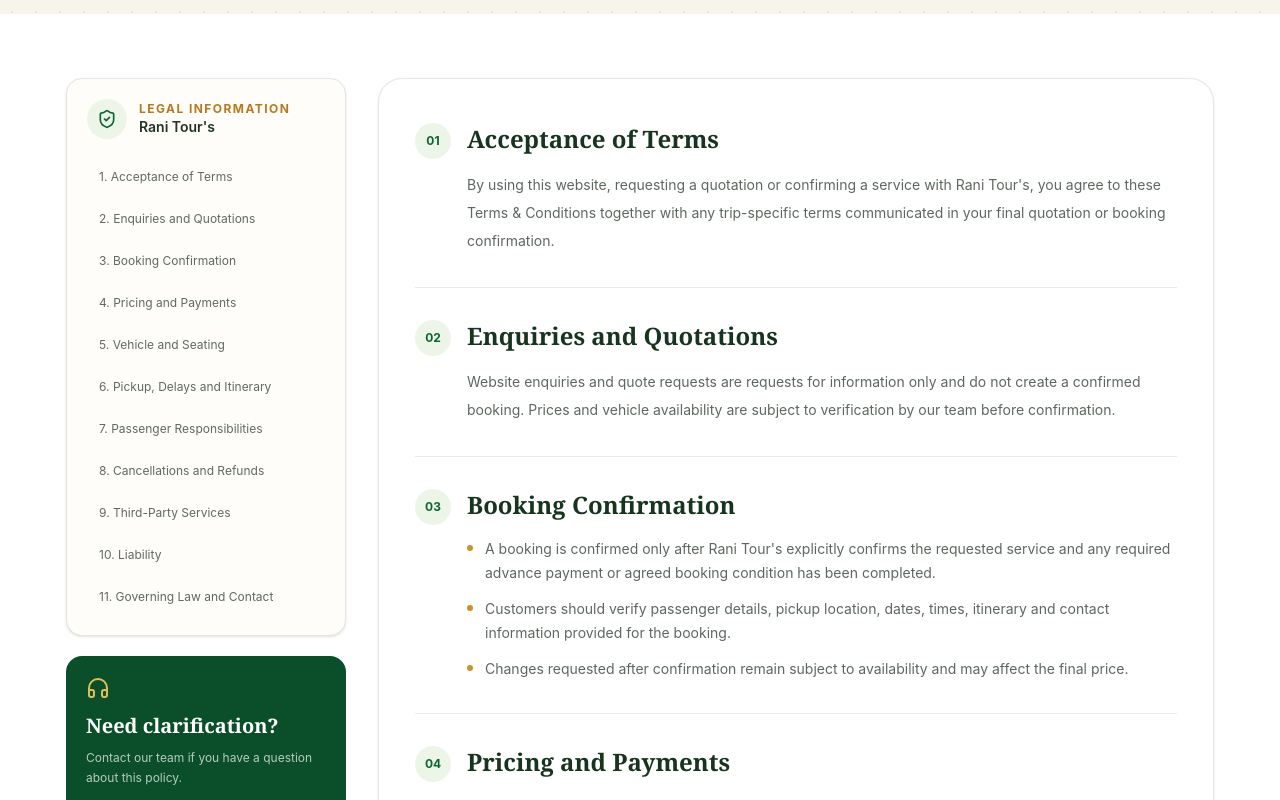
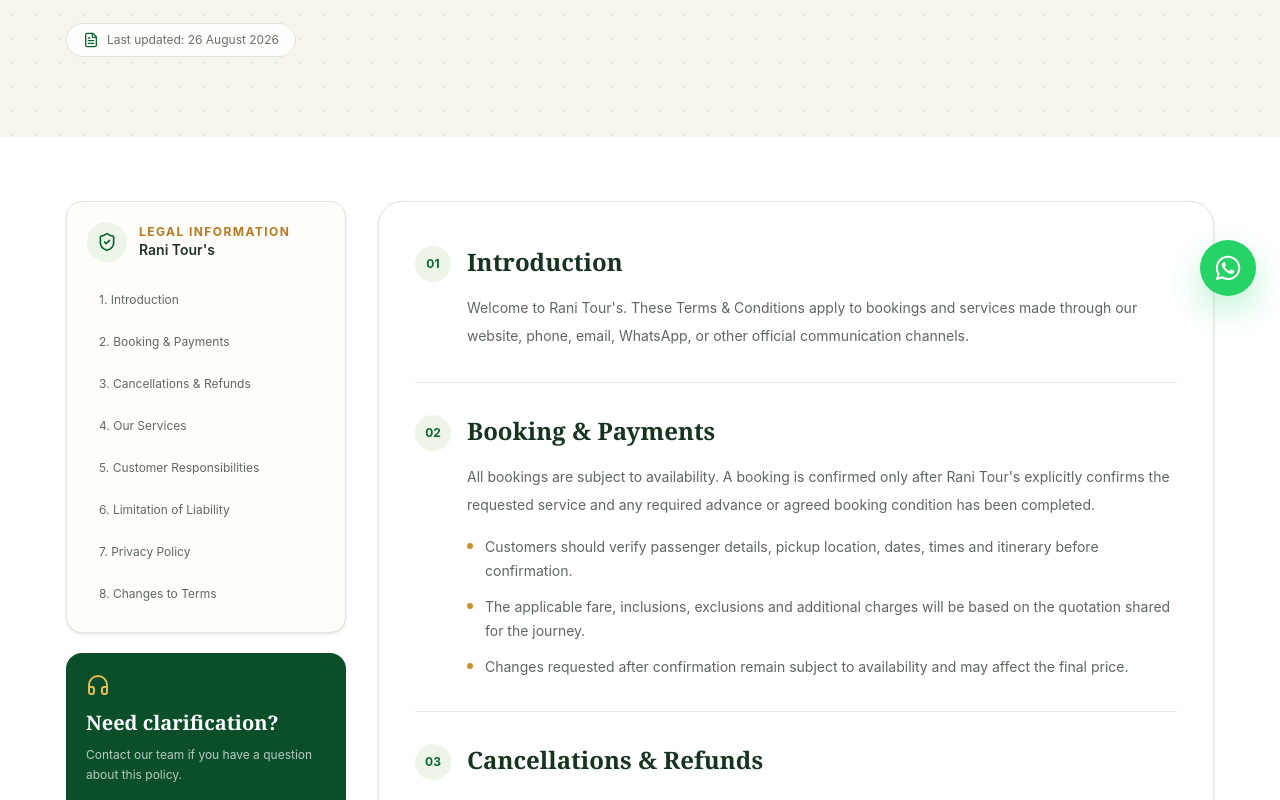
Before and after one commit to Shahzadkhanks19/rani-tours, a Next.js app: page /terms-and-conditions in a window 1280 px wide. Shown: the part 480-1280 px from the top of the page. Built offline with nearby package versions, Linux system fonts and the light colour scheme.

Commit message:
Match terms page to shared site shell

```diff
--- a/app/terms-and-conditions/page.tsx
+++ b/app/terms-and-conditions/page.tsx
@@ -1,20 +1,22 @@
 import type { Metadata } from "next";
 import { LegalPage } from "@/components/legal/legal-page";
+import { Footer } from "@/components/layout/footer";
+import { FloatingActions } from "@/components/layout/floating-actions";
+import { Header } from "@/components/layout/header";
 
 export const metadata: Metadata = { title: "Terms & Conditions | Rani Tour's", description: "Terms and conditions governing enquiries, quotations and travel services provided by Rani Tour's." };
 
 const sections = [
-  { title: "Acceptance of Terms", paragraphs: ["By using this website, requesting a quotation or confirming a service with Rani Tour's, you agree to these Terms & Conditions together with any trip-specific terms communicated in your final quotation or booking confirmation."] },
-  { title: "Enquiries and Quotations", paragraphs: ["Website enquiries and quote requests are requests for information only and do not create a confirmed booking. Prices and vehicle availability are subject to verification by our team before confirmation."] },
-  { title: "Booking Confirmation", items: ["A booking is confirmed only after Rani Tour's explicitly confirms the requested service and any required advance payment or agreed booking condition has been completed.", "Customers should verify passenger details, pickup location, dates, times, itinerary and contact information provided for the booking.", "Changes requested after confirmation remain subject to availability and may affect the final price."] },
-  { title: "Pricing and Payments", paragraphs: ["The applicable fare, inclusions, exclusions, taxes, tolls, parking, driver allowances or other trip charges will be based on the quotation or confirmation shared for the specific journey. Any additional service requested during the trip may be charged separately where applicable."] },
-  { title: "Vehicle and Seating", paragraphs: ["Vehicle models shown on the website represent the types of vehicles generally offered. A specific model, colour or registration is not guaranteed unless expressly confirmed. An equivalent or suitable vehicle may be arranged depending on availability, group size and operational requirements."] },
-  { title: "Pickup, Delays and Itinerary", paragraphs: ["Customers should be available at the agreed pickup point and time. Travel duration can be affected by traffic, weather, road closures, local restrictions, breakdowns, public events and other circumstances beyond reasonable control. Reasonable operational adjustments may therefore be required."] },
-  { title: "Passenger Responsibilities", items: ["Passengers must comply with applicable laws and reasonable safety instructions from the driver or service team.", "Customers are responsible for their personal belongings and for providing accurate passenger and journey information.", "Illegal, dangerous, abusive or damaging conduct may result in refusal or discontinuation of service where reasonably necessary for safety or legal compliance."] },
-  { title: "Cancellations and Refunds", paragraphs: ["Cancellation charges, refund eligibility and related timelines are governed by the Cancellation Policy and any specific conditions communicated for your booking. Certain third-party or special arrangements may have separate non-refundable charges."] },
-  { title: "Third-Party Services", paragraphs: ["Where a journey includes hotels, attractions, guides, partner vehicles or other independently provided services, those services may also be subject to the provider's own terms, availability and policies."] },
-  { title: "Liability", paragraphs: ["Rani Tour's will use reasonable care in arranging travel services. To the extent permitted by applicable law, we are not responsible for losses arising solely from circumstances outside our reasonable control, including severe weather, road closures, government action or delays caused by third parties. Nothing in these terms excludes rights or liabilities that cannot legally be excluded."] },
-  { title: "Governing Law and Contact", paragraphs: ["These terms are intended to operate under applicable laws in India. Questions or concerns about a booking should first be raised with Rani Tour's through the contact details published on this website so that our team can assist promptly."] },
+  { title: "Introduction", paragraphs: ["Welcome to Rani Tour's. These Terms & Conditions apply to bookings and services made through our website, phone, email, WhatsApp, or other official communication channels."] },
+  { title: "Booking & Payments", paragraphs: ["All bookings are subject to availability. A booking is confirmed only after Rani Tour's explicitly confirms the requested service and any required advance or agreed booking condition has been completed."], items: ["Customers should verify passenger details, pickup location, dates, times and itinerary before confirmation.", "The applicable fare, inclusions, exclusions and additional charges will be based on the quotation shared for the journey.", "Changes requested after confirmation remain subject to availability and may affect the final price."] },
+  { title: "Cancellations & Refunds", paragraphs: ["Cancellation charges, refund eligibility and related timelines are governed by our Cancellation Policy and any specific conditions communicated for your booking. Certain third-party or special arrangements may have separate non-refundable charges."] },
+  { title: "Our Services", paragraphs: ["Vehicle models and service descriptions shown on the website represent the types of travel services generally offered. Exact availability is verified when the booking is confirmed."] },
+  { title: "Customer Responsibilities", items: ["Provide accurate passenger and journey information.", "Be available at the agreed pickup point and time.", "Comply with applicable laws and reasonable safety instructions.", "Take responsibility for personal belongings during the journey."] },
+  { title: "Limitation of Liability", paragraphs: ["Rani Tour's will use reasonable care in arranging travel services. To the extent permitted by law, we are not responsible for losses arising solely from circumstances outside our reasonable control, including severe weather, road closures, government action or delays caused by third parties."] },
+  { title: "Privacy Policy", paragraphs: ["Personal information provided while making an enquiry or booking is handled according to our Privacy Policy."] },
+  { title: "Changes to Terms", paragraphs: ["These terms may be updated as our services or legal requirements change. The latest version published on this page will apply from its stated update date."] },
 ];
 
-export default function TermsPage() { return <LegalPage eyebrow="Travel With Clarity" title="Terms & Conditions" intro="These terms set out the general conditions for using the Rani Tour's website, requesting quotations and arranging taxi, tour and related travel services with us." updated="26 August 2026" sections={sections} />; }
+export default function TermsPage() {
+  return <><Header /><main><LegalPage eyebrow="Please Read Carefully" title="Terms & Conditions" intro="These Terms & Conditions govern your use of services provided by Rani Tour's. By booking with us, you agree to these terms." updated="26 August 2026" variant="terms" sections={sections} /></main><Footer /><FloatingActions /></>;
+}
```
